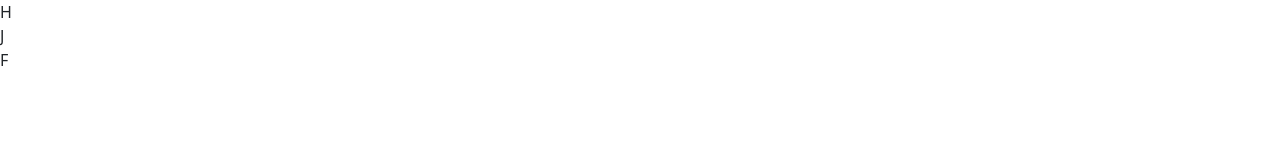
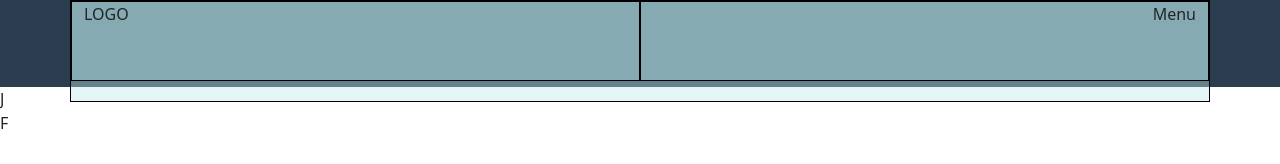
Before and after one commit to LucaFabbozzo/html-css-bootstrap-freelancer, a plain HTML site: page index.html in a window 1280 px wide. Drawn offline with nearby package versions, Linux system fonts and the light colour scheme.

Commit message:
[add] header

```diff
--- a/css/style.css
+++ b/css/style.css
@@ -0,0 +1,20 @@
+/* debug */
+
+[class^="container"], [class^="col"] {
+  background-color: rgba(185, 231, 232,.4);
+  border: 1px solid black;
+  margin-bottom: 20px;
+  min-height: 80px;
+}
+
+/* container */
+
+.sc-container{
+  width: 70%;
+  margin: 0 auto;
+}
+
+header {
+  background-color: #2C3D50;
+  height: 87px;
+}
--- a/index.html
+++ b/index.html
@@ -9,7 +9,16 @@
   <title>Bootstrap Freelancer</title>
 </head>
 <body>
-  <header>H</header>
+  <header>
+    <div class="container-md">
+      <div class="row">
+        <div class="col">LOGO</div>
+        <div class="col d-none d-md-block text-end">Menu</div>
+        <div class="col d-md-none text-end">Hamburger</div>
+      </div>
+    </div>
+  </header>
+
   <div class="jumbotron">J</div>
   <main>
     <section id="portfolio"></section>
```
